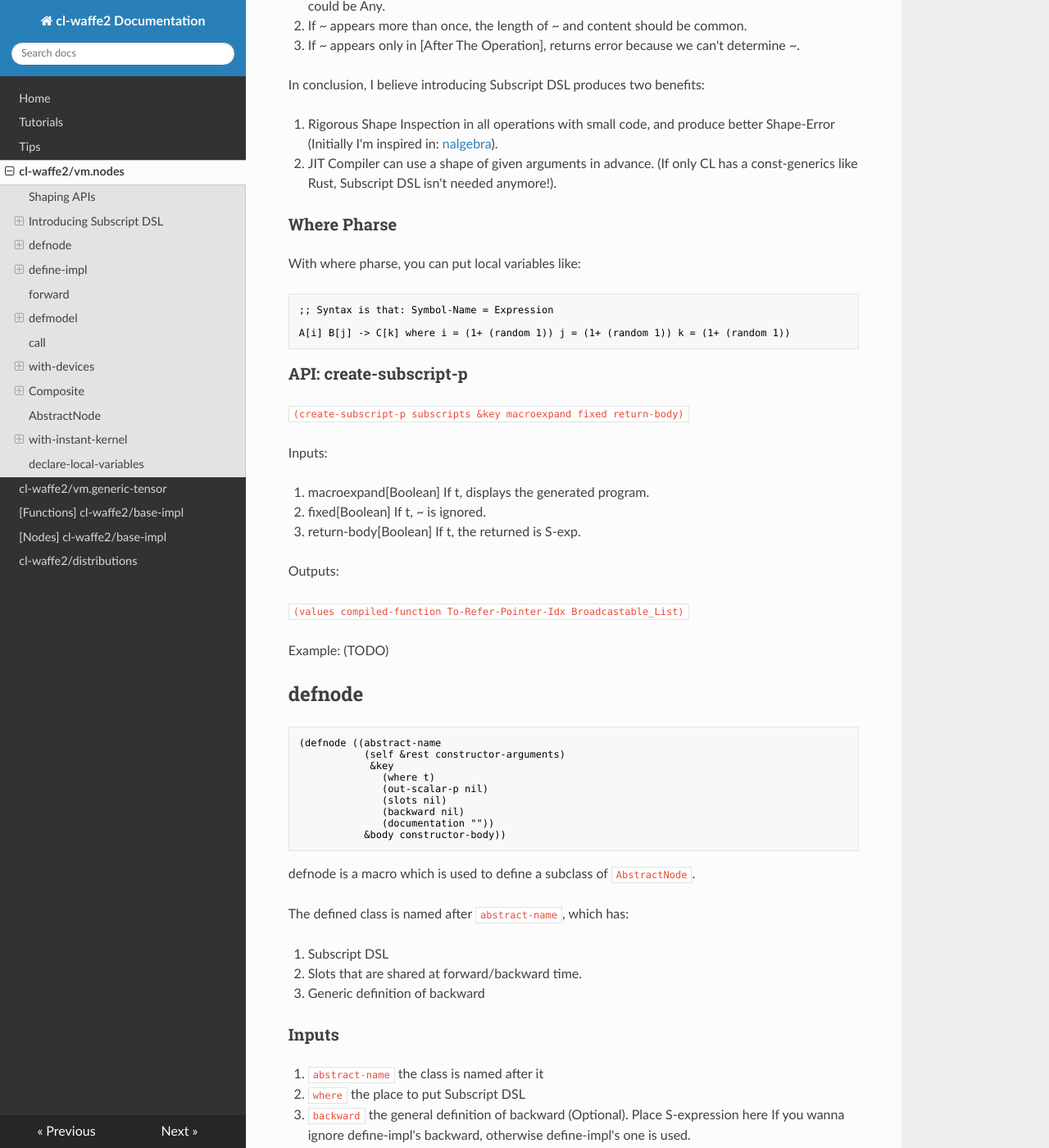
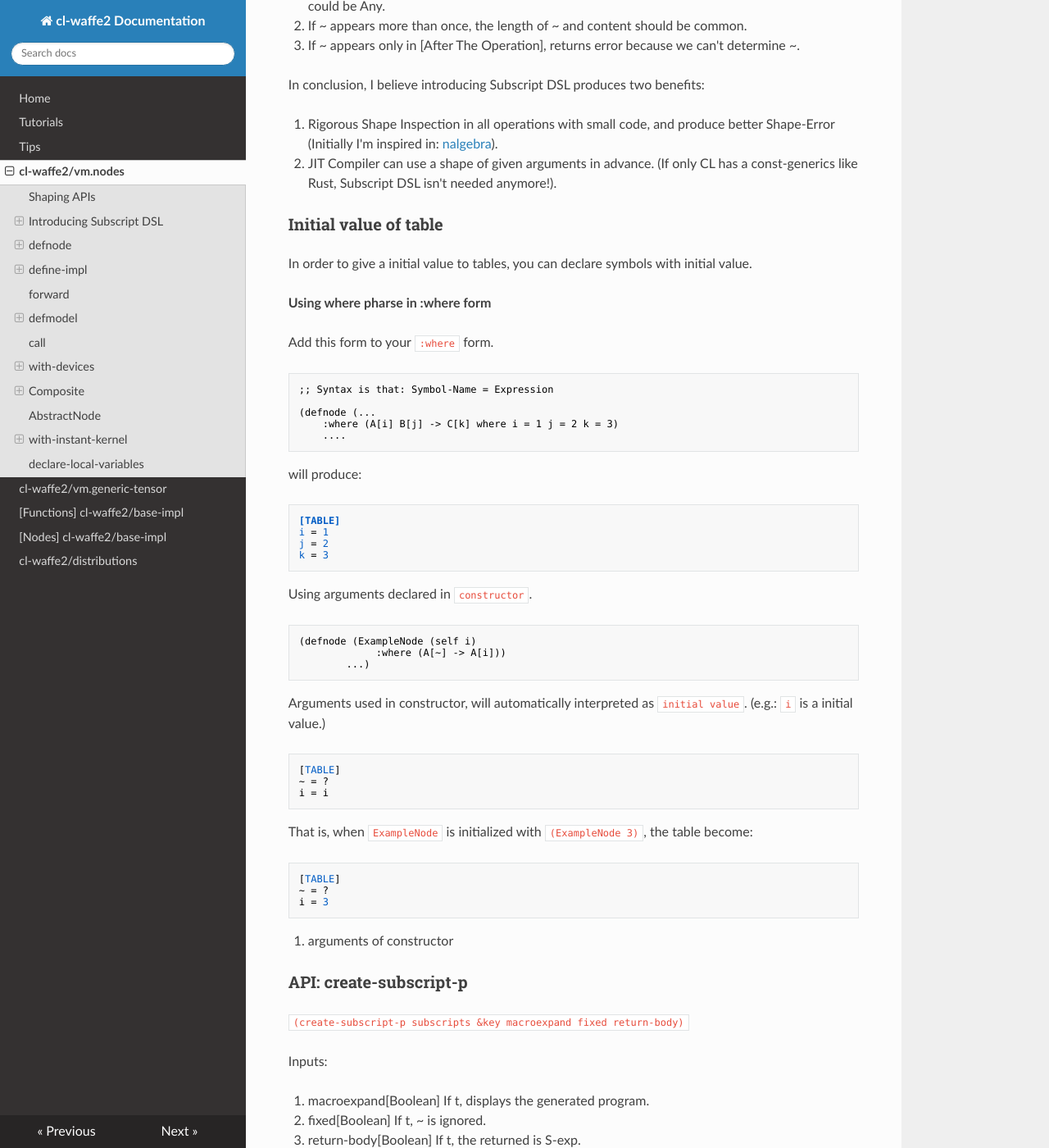
Before and after one commit to hikettei/cl-waffe2, an MkDocs documentation site: the page built from docs/cl-waffe2-docs/docs/nodes.md, in a window 1280 px wide and 1400 px high, scrolled down 4646 px. Shown: the whole window at 82% size. Built offline with MkDocs 1.6.1, drawn with Linux system fonts in a browser that asks for light colours; nearby versions of some CDN libraries; some of the changed text lies outside the part shown.

Commit message:
[Updated] documents

````diff
--- a/docs/cl-waffe2-docs/docs/nodes.md
+++ b/docs/cl-waffe2-docs/docs/nodes.md
@@ -106,7 +106,7 @@ In the DSL above, `A` and `B` indicates the name of pointer, they're not needed
 
 On the other hand `a` and `b` inside [ ... ], indicates subscripts of `A` and `B`, DSL's assigned work is to inference these **undetermined symbols** from:
 
-1. local variables declared in `defnode` form or `where` pharse.
+1. determined symbol from `where` pharse and symbols in arguments of constructor.
 
 2. Shape of the given inputs at runtime.
 
@@ -244,15 +244,59 @@ In conclusion, I believe introducing Subscript DSL produces two benefits:
 
 2. JIT Compiler can use a shape of given arguments in advance. (If only CL has a const-generics like Rust, Subscript DSL isn't needed anymore!).
 
-### Where Pharse
+### Initial value of table
 
-With where pharse, you can put local variables like:
+In order to give a initial value to tables, you can declare symbols with initial value.
+
+**Using where pharse in :where form**
+
+Add this form to your `:where` form.
 
 ```lisp
 ;; Syntax is that: Symbol-Name = Expression
 
-A[i] B[j] -> C[k] where i = (1+ (random 1)) j = (1+ (random 1)) k = (1+ (random 1))
+(defnode (...
+    :where (A[i] B[j] -> C[k] where i = 1 j = 2 k = 3)
+    ....
 ```
+
+will produce:
+
+```
+[TABLE]
+i = 1
+j = 2
+k = 3
+```
+
+Using arguments declared in `constructor`.
+
+```lisp
+(defnode (ExampleNode (self i)
+             :where (A[~] -> A[i]))
+        ...)
+```
+
+Arguments used in constructor, will automatically interpreted as `initial value`. (e.g.: `i` is a initial value.)
+
+```
+[TABLE]
+~ = ?
+i = i
+```
+
+That is, when `ExampleNode` is initialized with `(ExampleNode 3)`, the table become:
+
+```
+[TABLE]
+~ = ?
+i = 3
+```
+
+
+
+2. arguments of constructor
+
 
 ### API: create-subscript-p
 
````
Also changed, not shown: docs/cl-waffe2-docs/docs/distributions.md (+26 -26 lines), docs/cl-waffe2-docs/docs/generic-tensor.md (+14 -10 lines), 2 other files.
